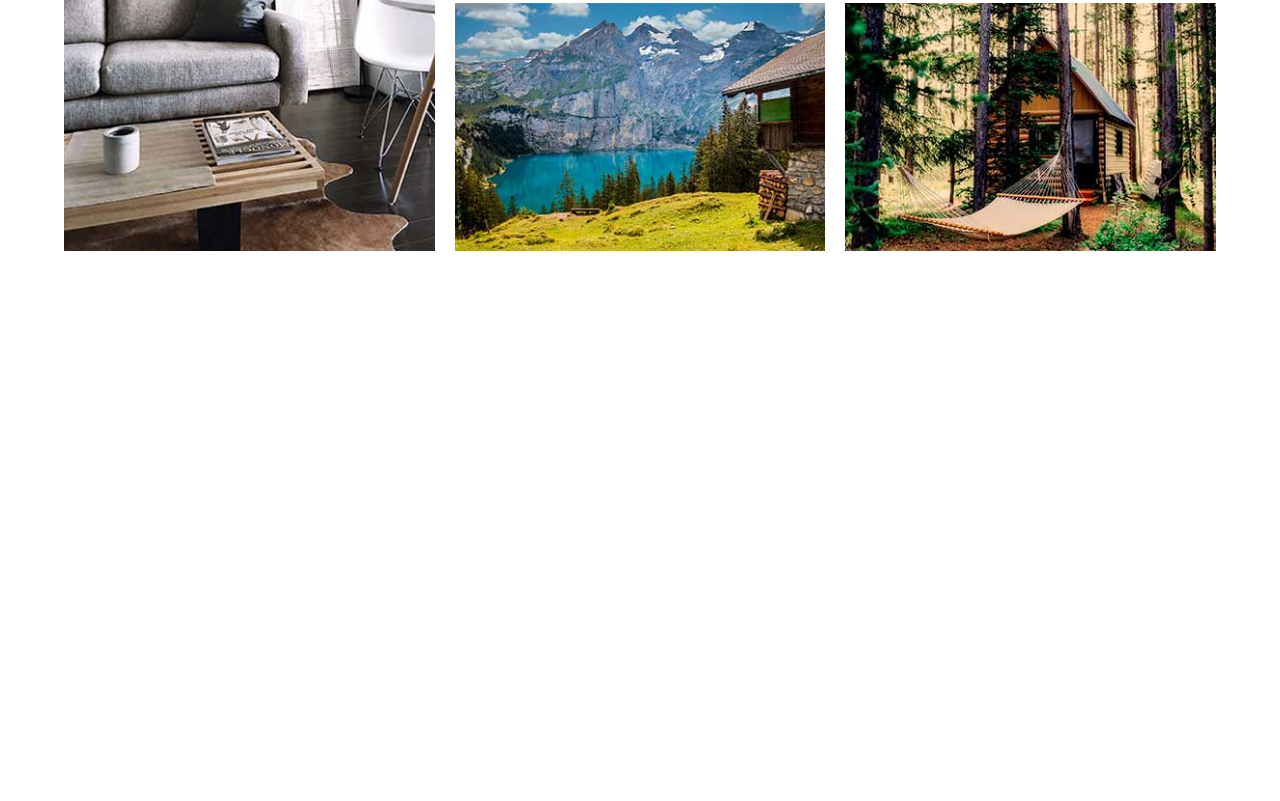
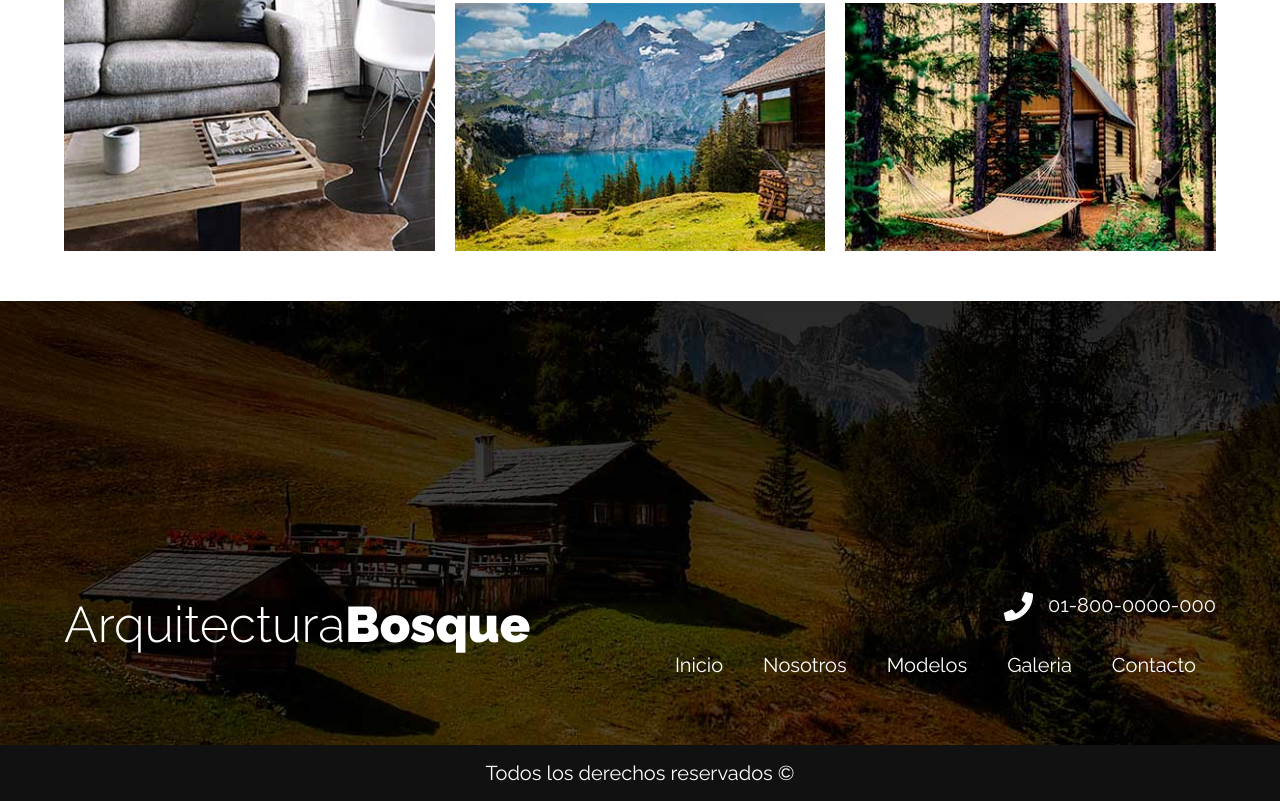
Before and after one commit to contactofernando/bienesraicesbosque, a plain HTML site: page index.html in a window 1280 px wide. Shown: the part 4310-5111 px from the top of the page. Before the commit the page ends 4561 px from the top, so only its background shows below. Drawn offline with Linux system fonts and the light colour scheme.

Commit message:
Agregado footer y finalizado proyecto

```diff
--- a/css/styles.css
+++ b/css/styles.css
@@ -325,3 +325,30 @@ padding: 5rem;
         grid-row: 1 / 3;
     }
 }
+
+/* Footer */
+
+.footer {
+    height: 50rem;
+    background-image: url(../img/footer_bg.jpg);
+    background-repeat: no-repeat;
+    background-position: center center;
+    background-size: cover;
+
+    display: flex;
+    flex-direction: column;
+    justify-content: flex-end;
+
+    color: var(--blanco);
+}
+.footer a {
+    color: var(--blanco);
+    font-size: 2rem;
+}
+.copyright {
+    background-color: var(--negro);
+    text-align: center;
+    margin: 5rem 0 0 0;
+    font-size: 2rem;
+    padding: 1rem;
+}
--- a/index.html
+++ b/index.html
@@ -138,5 +138,28 @@
 
     </section>
 
+    <footer class="footer mt-5">
+        <div class="contenedor">
+            <div class="barra">
+                <div class="logo">
+                  <h1 class="nombre-sitio">Arquitectura<span>Bosque</span></h1>
+                </div>
+
+                <div class="contacto">
+                  <a class="telefono" href="tel:01-800-0000-000">01-800-0000-000</a>
+
+                  <nav class="navegacion">
+                    <a class="link" href="#">Inicio</a>
+                    <a class="link" href="#">Nosotros</a>
+                    <a class="link" href="#">Modelos</a>
+                    <a class="link" href="#">Galeria</a>
+                    <a class="link" href="#">Contacto</a>
+                  </nav>
+                </div>
+              </div>
+        </div>
+        <p class="copyright">Todos los derechos reservados &copy; </p>
+    </footer>
+
   </body>
 </html>
```
